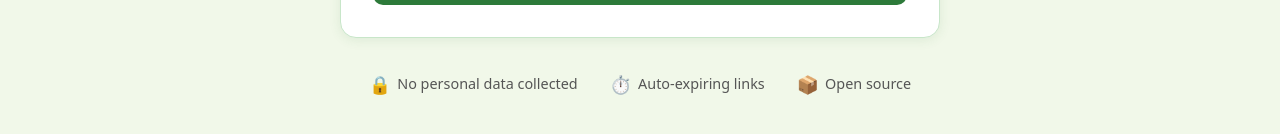
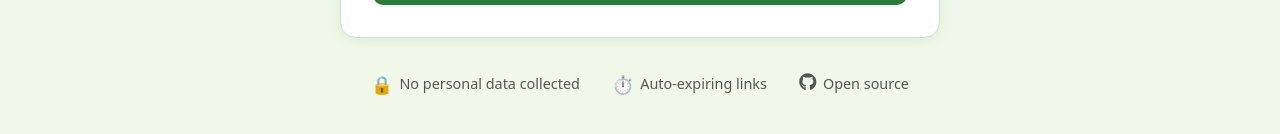
Before and after one commit to NNTin/leaflet, a React (Vite) app in the folder frontend/: page / in a window 1280 px wide. Shown: the part 556-690 px from the top of the page. Built offline with nearby package versions, Linux system fonts and the light colour scheme; no server answers.

Commit message:
docs: link github repo

```diff
--- a/frontend/src/pages/HomePage.module.css
+++ b/frontend/src/pages/HomePage.module.css
@@ -201,6 +201,15 @@
   color: var(--muted);
 }
 
+.featureLink {
+  text-decoration: none;
+}
+
+.featureLink:hover {
+  color: var(--green-primary);
+  text-decoration: none;
+}
+
 .featureIcon {
   font-size: 1.1rem;
 }
--- a/frontend/src/pages/HomePage.tsx
+++ b/frontend/src/pages/HomePage.tsx
@@ -1,6 +1,7 @@
 import { useState } from 'react'
 import { useNavigate } from 'react-router-dom'
 import axios from 'axios'
+import { FaGithub } from 'react-icons/fa'
 import api from '../api'
 import { useSession } from '../session'
 import { RateLimitError, parseRetryAfter, useCountdown, formatMMSS } from '../rateLimit'
@@ -194,10 +195,17 @@ export default function HomePage() {
           <span className={styles.featureIcon}>⏱️</span>
           <span>Auto-expiring links</span>
         </div>
-        <div className={styles.feature}>
-          <span className={styles.featureIcon}>📦</span>
+        <a
+          className={`${styles.feature} ${styles.featureLink}`}
+          href="https://github.com/NNTin/leaflet"
+          target="_blank"
+          rel="noopener noreferrer"
+        >
+          <span className={styles.featureIcon} aria-hidden="true">
+            <FaGithub />
+          </span>
           <span>Open source</span>
-        </div>
+        </a>
       </div>
     </main>
   )
```
